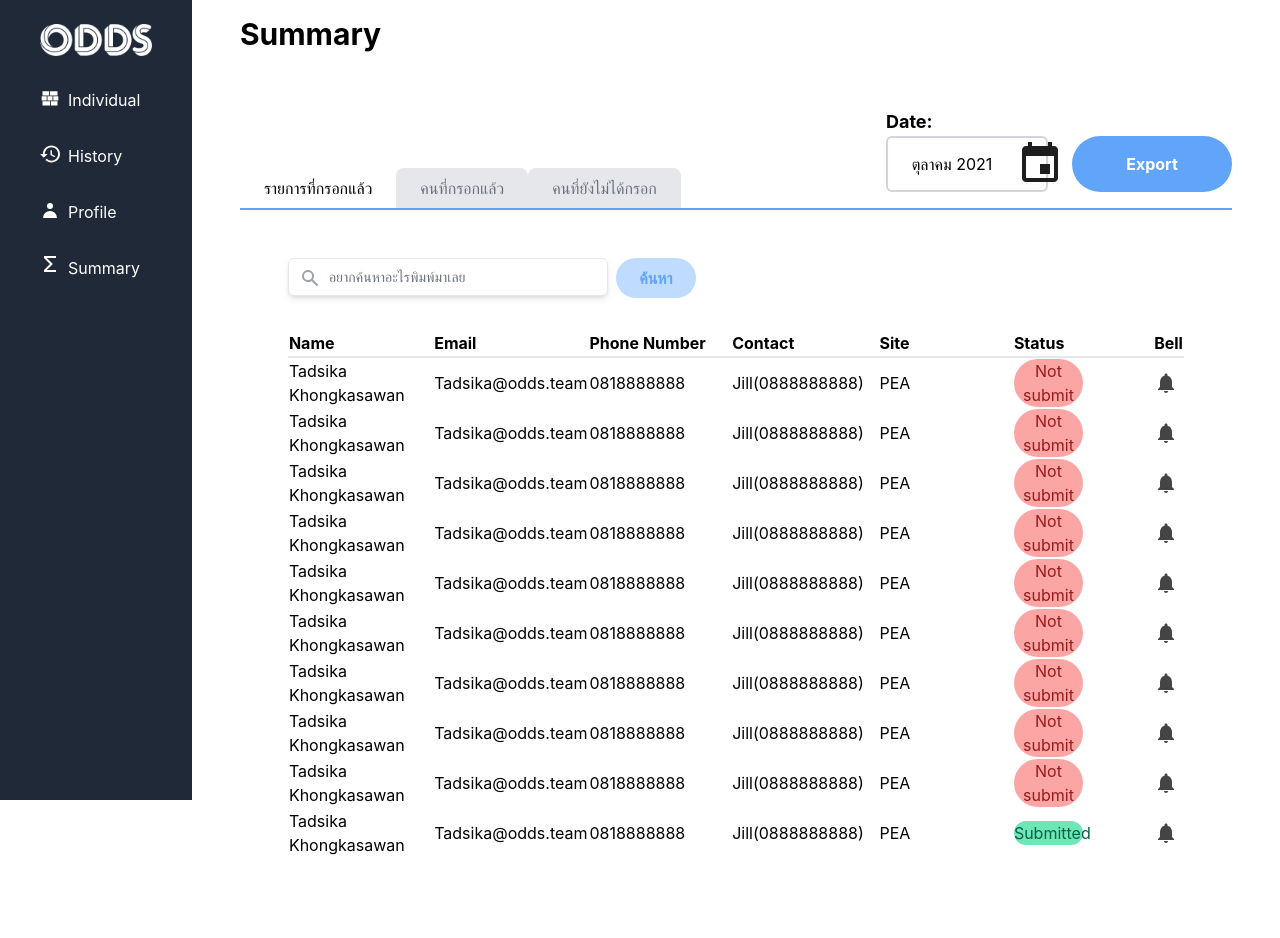
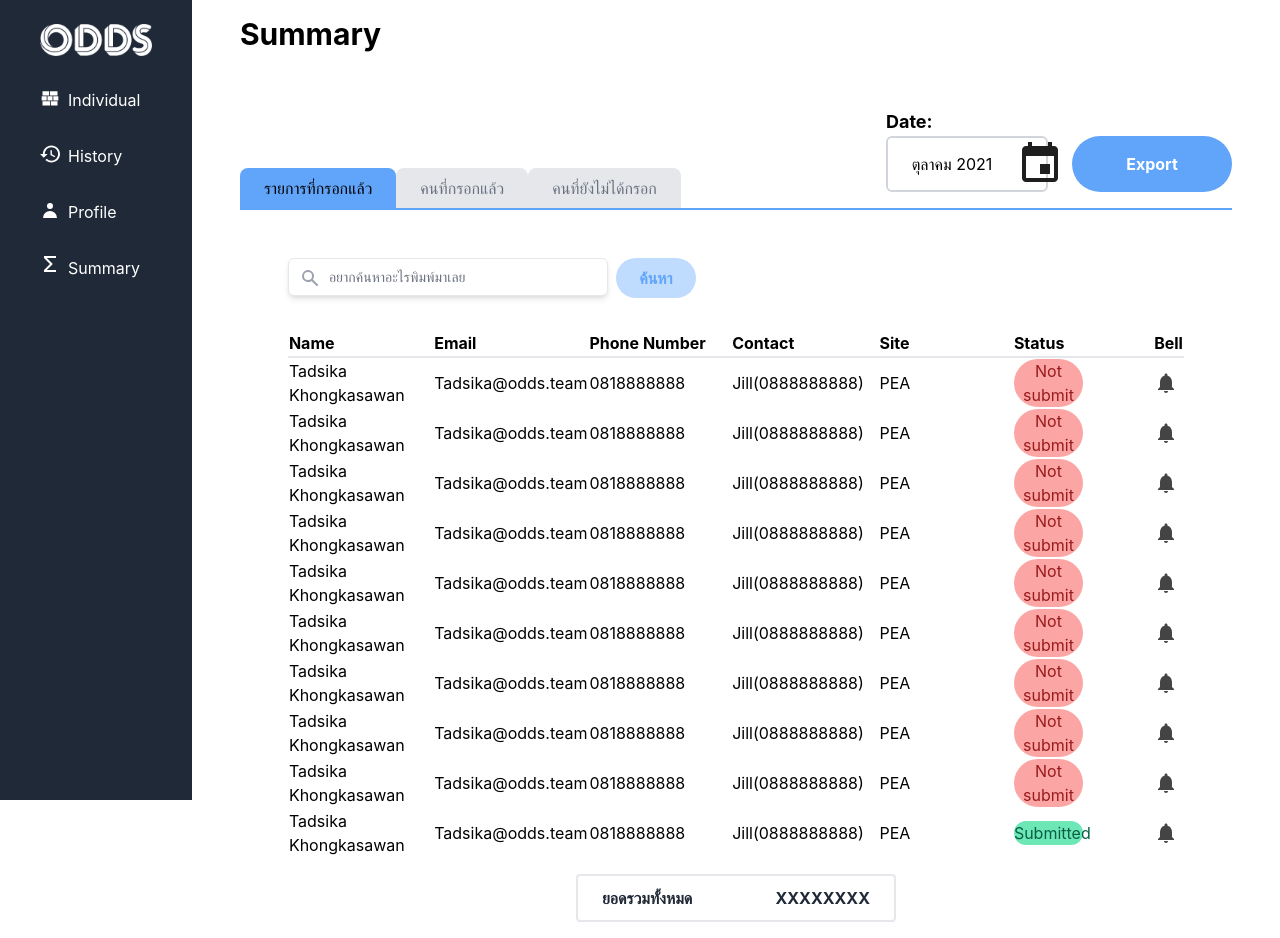
Before and after one commit to Fahlalla/workingrecord-fe, a React (Create React App) app: page /summary in a window 1280 px wide. Before the commit the page ends 858 px from the top, so only its background shows below. Built offline with nearby package versions, Linux system fonts and the light colour scheme.

Commit message:
Add text summary payment

```diff
--- a/src/Component/Summary.js
+++ b/src/Component/Summary.js
@@ -19,9 +19,9 @@ const Summary = () => {
         <div className="text-3xl mb-14 font-bold">Summary</div>
         <div className="flex justify-between">
           <div className="flex flex-col justify-end">
-            <ContainerTabMenu>
+            <div>
               <ul className="flex cursor-pointer">
-                <li className="py-2 px-6 bg-white rounded-t-lg">
+                <li className="py-2 px-6 bg-white rounded-t-lg bg-blue-400">
                   รายการที่กรอกแล้ว
                 </li>
                 <li className="py-2 px-6 bg-white rounded-t-lg text-gray-500 bg-gray-200">
@@ -31,7 +31,7 @@ const Summary = () => {
                   คนที่ยังไม่ได้กรอก
                 </li>
               </ul>
-            </ContainerTabMenu>
+            </div>
           </div>
           <div className="flex justify-end mb-4">
             <div>
@@ -57,6 +57,12 @@ const Summary = () => {
             <Table />
           </div>
         </div>
+        <div className="flex justify-center ">
+          <div className="flex justify-between w-80 h-12 bg-white  text-gray-800 font-bold rounded border-2 py-2 px-6 inline-flex items-center my-4">
+            <div className="">ยอดรวมทั้งหมด</div>
+            <div>XXXXXXXX</div>
+          </div>
+        </div>
       </div>
     </div>
   );
```
